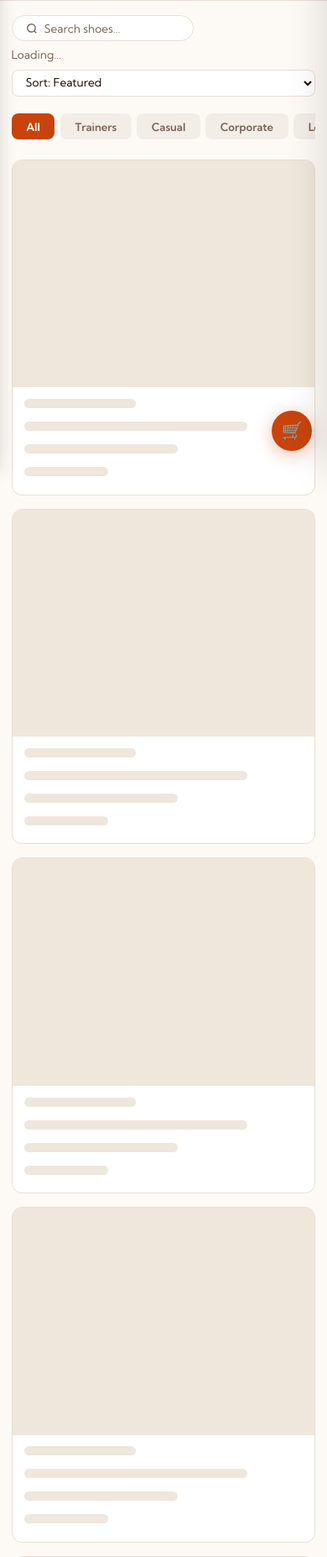
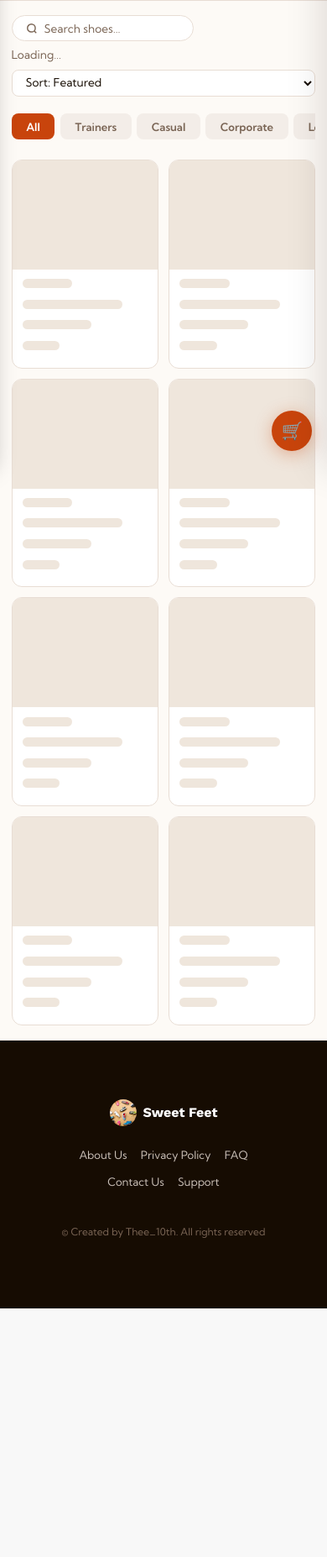
Before and after one commit to Deviant08/Sweet-Feet, a PHP site: page /sweetfeet/nav/products.html in a window 390 px wide. Shown: the part 285-2139 px from the top of the page at 84% size. After the commit the page ends 1843 px from the top, so only its background shows below. Run offline with PHP 8.4, Linux system fonts and the light colour scheme.

Commit message:
Keep two product columns on phones so cards do not fill the screen
The 480px breakpoint was forcing a single full-width card with square photos, which made one shoe cover the whole viewport.

```diff
--- a/CSS/queries.css
+++ b/CSS/queries.css
@@ -390,7 +390,7 @@ svg { max-width: 100%; }
     grid-template-columns: repeat(2, minmax(0, 1fr));
     gap: .9rem;
   }
-  .card_img { aspect-ratio: 1; }
+  .card_img { aspect-ratio: 4 / 3; }
   .products_area { padding: 1.1rem .85rem; }
   .sidebar { padding: 1rem 1rem 1.6rem; }
   .filter_group { min-width: 160px; }
@@ -424,8 +424,9 @@ svg { max-width: 100%; }
   .shop_hero { padding: 1.4rem 1rem 1.2rem; }
   .shop_hero h1 { font-size: clamp(1.5rem, 8vw, 2rem); }
   .hero_count { font-size: 2rem; }
-  .product_grid { grid-template-columns: 1fr; gap: 1rem; }
-  .card_body { padding: .85rem .9rem; }
+  .product_grid { grid-template-columns: repeat(2, minmax(0, 1fr)); gap: .75rem; }
+  .card_img { aspect-ratio: 4 / 3; }
+  .card_body { padding: .7rem .75rem .8rem; gap: .35rem; }
   .drawer_footer { padding: 1rem 1.1rem; }
   .cart_fab { width: 48px; height: 48px; }
   .form { width: 94%; padding: 2.2rem 1.4rem; }
```
